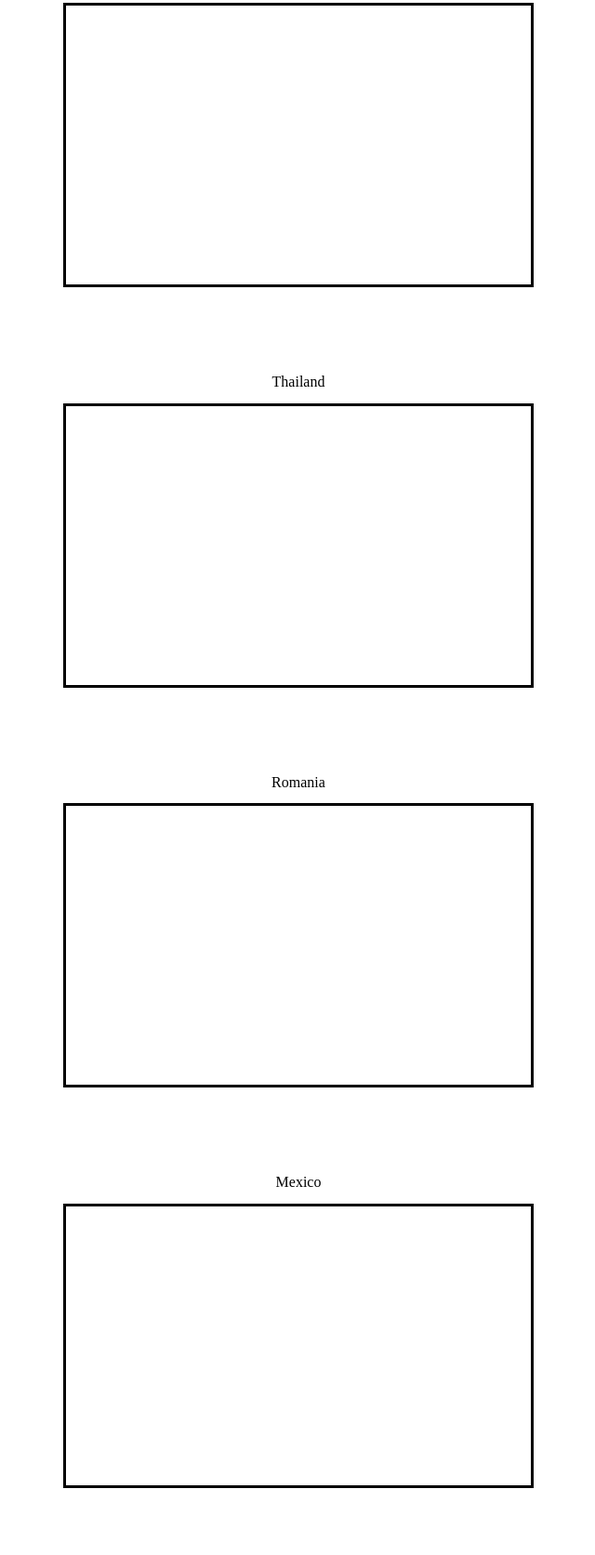
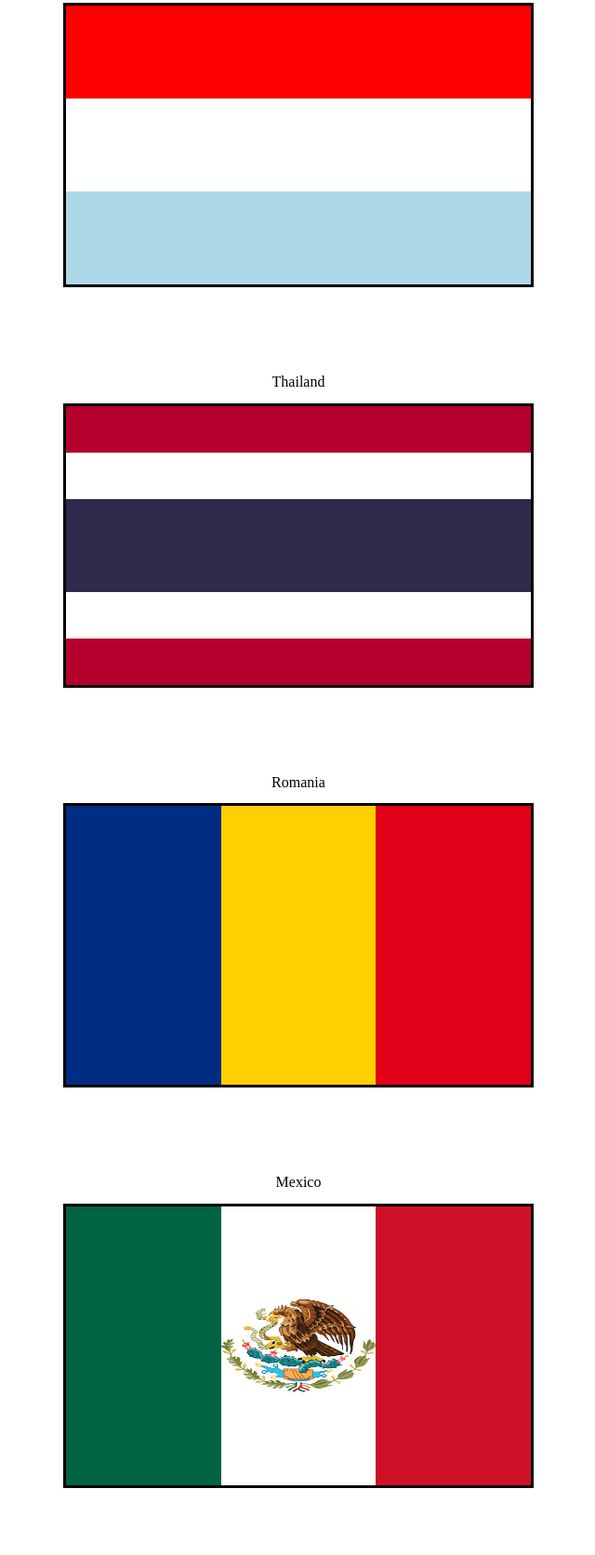
Before and after one commit to fullstack-decal-fa22/hw2-darrenw321, a plain HTML site: page index.html in a window 1280 px wide. Shown: the part 627-2300 px from the top of the page at 93% size, without its empty margins (319-959 px from the left). Drawn offline with Linux system fonts and the light colour scheme.

Commit message:
done w hw2

```diff
--- a/index.html
+++ b/index.html
@@ -28,7 +28,7 @@
     </div>
 
     <h2 class="label">Thailand</h2>
-    <div class="flag">
+    <div class="thailand-flag">
       <div class="thailand-red"></div>
       <div class="thailand-white"></div>
       <div class="thailand-blue"></div>
@@ -37,13 +37,17 @@
     </div>
 
     <h2 class="label">Romania</h2>
-    <div class="flag" style="">
-      <!-- insert flag here -->
+    <div class="flag" style="display: flex; flex-direction: row;">
+      <div class="romania-blue threehoriz"></div>
+      <div class="romania-yellow threehoriz"></div>
+      <div class="romania-red threehoriz"></div>
     </div>
 
     <h2 class="label">Mexico</h2>
-    <div class="flag">
-      <!-- insert flag here -->
+    <div class="flag"  style="display: flex; flex-direction: row;">
+      <div class="mexico-green threehoriz"></div>
+      <img src = "eagle.png" class = "mexico-img threehoriz"/>
+      <div class="mexico-red threehoriz"></div>
     </div>
 
     <h2>Margin</h2>
--- a/styles.css
+++ b/styles.css
@@ -19,12 +19,18 @@ h2 {
 
 /* Classes that you might find useful */
 /* You may also have to implement your own classes */
+.label:hover {
+  color: blue;
+  font-size: 110%;
+}
 
 .flag {
   height: 300px;
   width: 500px;
   border-style: solid;
   margin-bottom: 5rem;
+  margin-left: 5px;
+  margin-right: 5px;
 }
 
 .twovert {
@@ -32,6 +38,7 @@ h2 {
 }
 
 .threevert {
+  height: 33.3%;
 }
 
 .threehoriz {
@@ -58,6 +65,17 @@ h2 {
 /* Colors */
 
 /* QUESTION 1 */
+#white {
+  background-color: white;
+}
+
+.red {
+  background-color: red;
+}
+
+.light-blue {
+  background-color: lightblue;
+}
 
 .orange {
   background-color: orange;
@@ -92,17 +110,29 @@ h2 {
 }
 
 /* BEGIN QUESTION 2 */
+.thailand-flag {
+  height: 300px;
+  width: 500px;
+  border-style: solid;
+  margin-bottom: 5rem;
+}
 
 .thailand-red {
   /* TODO */
+  height: 50px;
+  background-color: #B5002D;
 }
 
 .thailand-white {
   /* TODO */
+  height: 50px;
+  background-color: #fff;
 }
 
 .thailand-blue {
   /* TODO */
+  height: 100px;
+  background-color: #2E2A4C;
 }
 
 /* END QUESTION 2 */
@@ -129,7 +159,9 @@ h2 {
 }
 
 .mexico-img {
-  /* TODO */
+  max-height: 33.3%;
+  max-width: 33.3%;
+  align-self: center;
 }
 
 .mexico-red {
@@ -162,4 +194,8 @@ h2 {
   background-color: lightblue;
   background-clip: content-box, padding-box;
   /* TODO */
+  padding-top: 30px;
+  padding-left: 30px;
+  padding-bottom: 30px;
+  padding-right: 30px;
 }
```
